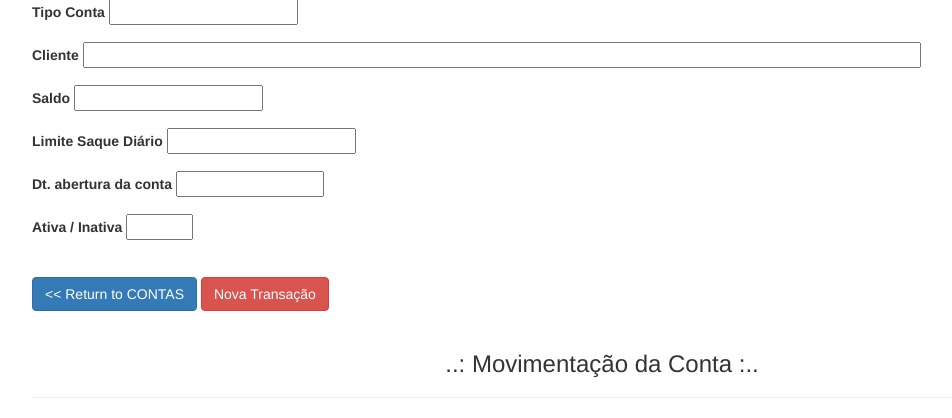
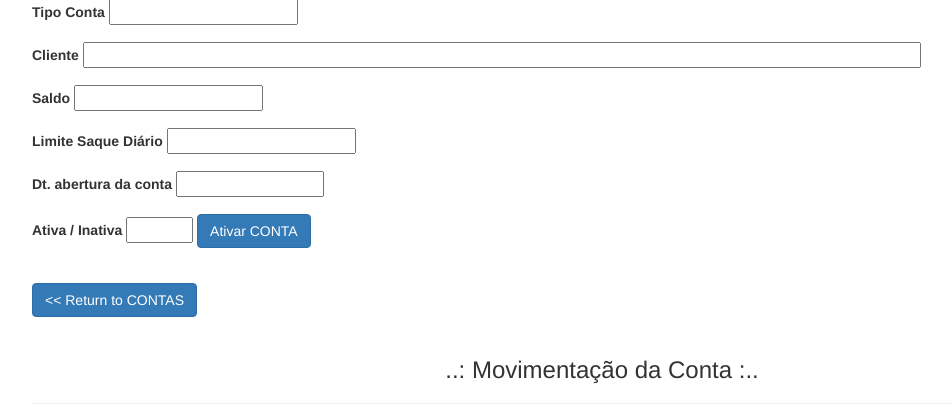
Before and after one commit to RicardoTurco/AMCOM_frontend, a Django app: template transacoes/templates/transacoes/conta_v.html in a window 1280 px wide. Shown: the part 227-645 px from the top of the page, without its empty margins (38-990 px from the left). Run offline with Django 3.2, Linux system fonts and the light colour scheme; the template is opened without the code that fills it, so the values that code supplies are empty; some libraries are stand-ins or nearby versions.

Commit message:
Create methods to ACTIVATE and INACTIVATE an Conta

```diff
--- a/amcom/urls.py
+++ b/amcom/urls.py
@@ -16,7 +16,7 @@ Including another URLconf
 from django.contrib import admin
 from django.urls import path
 from transacoes.views import index, login, contas, conta_v, transacao_new, \
-    confirm_transacao, delete_transacao
+    confirm_transacao, delete_transacao, inativar_conta, ativar_conta
 
 urlpatterns = [
     path('', index, name='index'),
@@ -26,5 +26,7 @@ urlpatterns = [
     path('transacao-new/<str:idconta>', transacao_new, name='transacao_new'),
     path('confirm-transacao/', confirm_transacao, name='confirm_transacao'),
     path('delete-transacao/<str:idconta>/<str:idtransacao>', delete_transacao, name='delete_transacao'),
+    path('inativar-conta/<str:idconta>', inativar_conta, name='inativar_conta'),
+    path('ativar-conta/<str:idconta>', ativar_conta, name='ativar_conta'),
     path('admin/', admin.site.urls),
 ]
--- a/transacoes/templates/transacoes/conta_v.html
+++ b/transacoes/templates/transacoes/conta_v.html
@@ -40,12 +40,21 @@
         <div class="form-group">
             <label for="flagativo">Ativa / Inativa</label>
             <input type="text" name="flagativo" readonly class="form-control-plaintext" value="{{ conta.flagativo }}" size=5>
+
+            {% if conta.flagativo %}
+                <a class="btn btn-danger" href="{% url 'inativar_conta' conta.idconta %}">Inativar CONTA</a>
+            {% else %}
+                <a class="btn btn-primary" href="{% url 'ativar_conta' conta.idconta %}">Ativar CONTA</a>
+            {% endif %}
         </div>
 
         <br>
         <div class="form-group">
             <a class="btn btn-primary" href="{% url 'contas' %}"><< Return to CONTAS</a>
+
+            {% if conta.flagativo %}
                 <a class="btn btn-danger" href="{% url 'transacao_new' conta.idconta %}">Nova Transação</a>
+            {% endif %}
         <div>
         <br>
 
@@ -68,7 +77,9 @@
                             <td>{{ transacao.valor }}</td>
                             <td>{{ transacao.operacao }}</td>
                             <td>
+                                {% if conta.flagativo %}
                                     <a class="btn btn-danger" href="{% url 'delete_transacao' conta.idconta transacao.idtransacao %}">Delete</a>
+                                {% endif %}
                             </td>
                         </tr>
                     {% endfor %}
```
Also changed, not shown: transacoes/views.py (+14 -0 lines), transacoes/templates/transacoes/contas.html (indentation only). Lines whose indentation alone changed are shown as unchanged.
